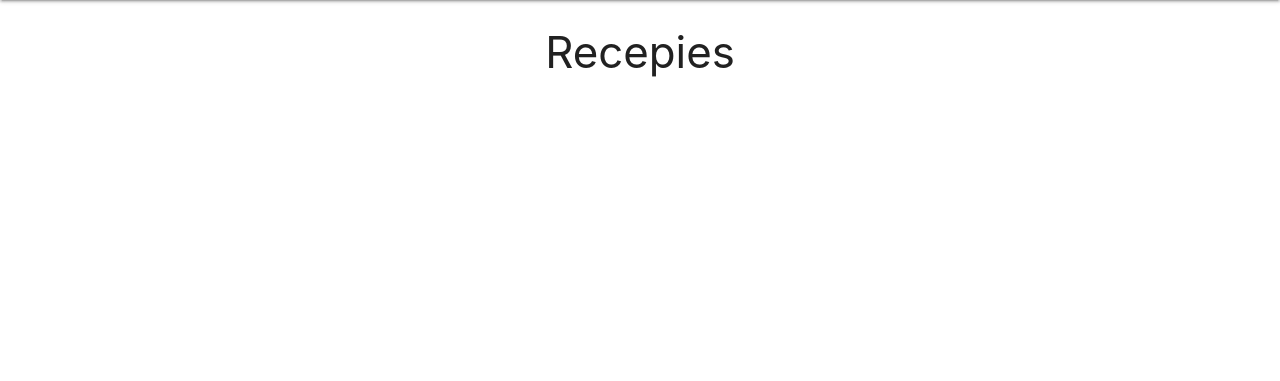
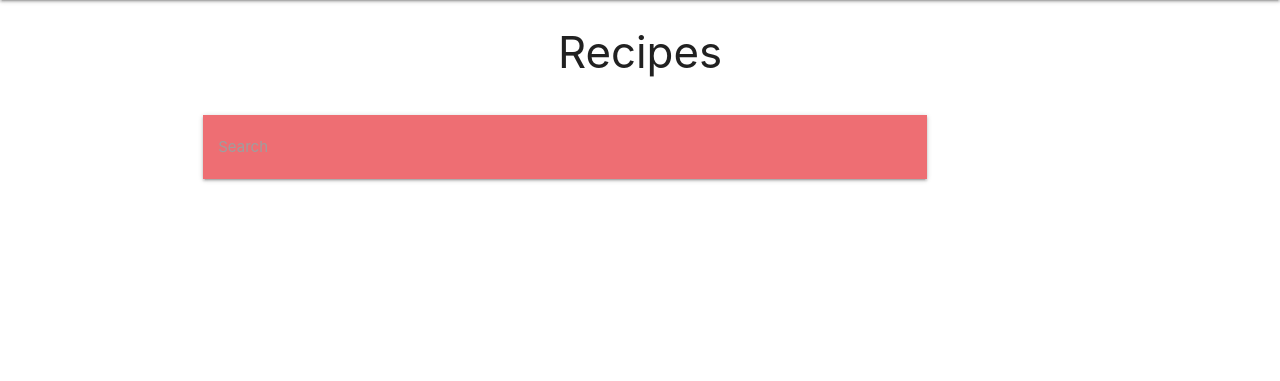
Before and after one commit to dhruv2102/MS3-Recepie-Book, a Flask app: page /get_recepies in a window 1280 px wide. Shown: the part 64-445 px from the top of the page. Run offline with Flask 2, Linux system fonts and the light colour scheme; data that the repository does not hold is empty; some libraries are stand-ins or nearby versions.

Commit message:
Added search bar to recipes page

```diff
--- a/templates/recepies.html
+++ b/templates/recepies.html
@@ -1,11 +1,30 @@
 {% extends 'base.html'%}
 {% block content %}
 
+    <div class="row">
+        <h3 class="center-align">Recipes</h3>
+    </div>
+
     <div class="container">
+        <!-- Search Bar goes here -->
+        <div class="row">
+            <div class="col s10">
+                <nav>
+                    <div class="nav-wrapper">
+                        <form action="#" method="post">
+                            <div class="input-field">
+                                <input id="search" type="search" required>
+                                <label class="label-icon" for="search">Search</label>
+                            </div>
+                        </form>
+                    </div>
+                </nav>
+            </div>
+        </div>
+
         <!-- Mobile Recepie -->
         <div class="row show-on-small hide-on-med-and-up">
             <div class="col s12">
-                <h3 class="center-align">Recepies</h3>
                 <div class="row">
                     {% for item in recepies%}
                     <div class="col s12 display-recipes">
@@ -22,7 +41,6 @@
         <!-- Desktop Recepie -->
         <div class="row hide-on-small-only">
             <div class="col s12">
-                <h3 class="center-align">Recepies</h3>
                 <div class="row">
                     {% for item in recepies%}
                     <div class="col s4 display-recipes">
```
Lines whose indentation alone changed are shown as unchanged.
